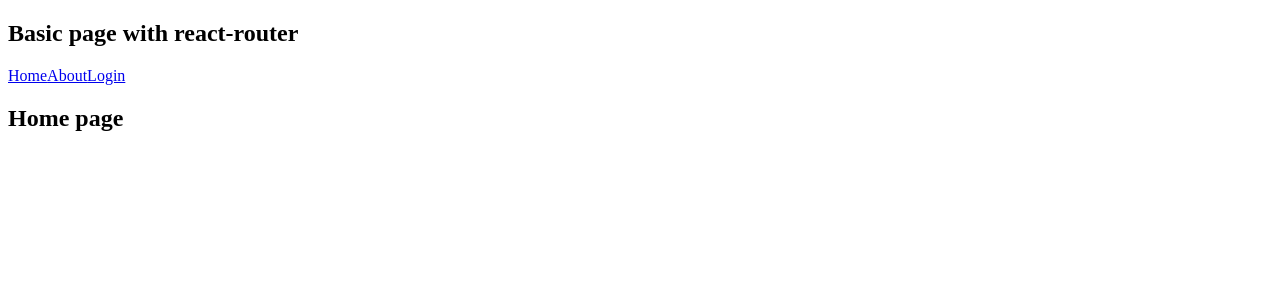
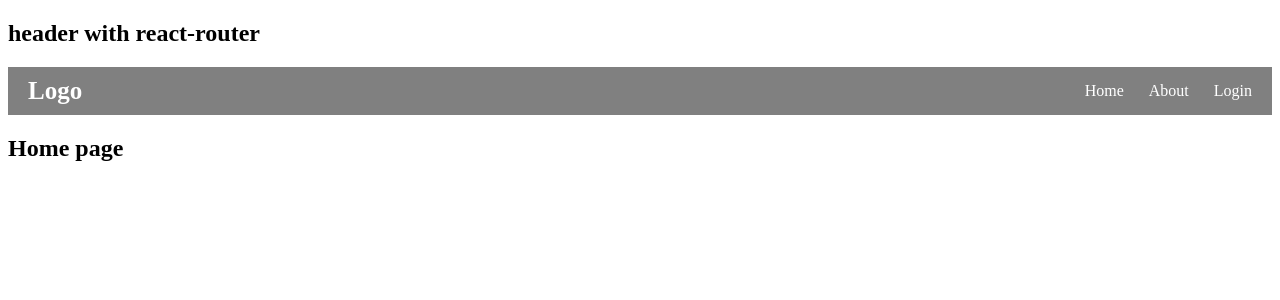
Before and after one commit to Sonukumar201995/react_practice-02, a React (Vite) app: page / in a window 1280 px wide. Shown: the top 300 px of the page. Built offline with nearby package versions, Linux system fonts and the light colour scheme.

Commit message:
header with react-router

```diff
--- a/src/App.jsx
+++ b/src/App.jsx
@@ -1,25 +1,22 @@
-import {Routes,Route,Link} from 'react-router'
-import {Home} from './Home'
-import { About } from './About';
-import { Login } from './Login';
+import{Routes,Route} from 'react-router'
 
-function App()
+import { About } from "./About";
+import { Home } from "./Home";
+import { Login } from "./Login";
+import { NavBar } from './NavBar';
+
+
+ function App()
 {
   return(
     <>
-    <h2>Basic page with react-router</h2>
-
-     <nav>
-      <Link to="/">Home</Link>
-      <Link to="/about">About</Link>
-      <Link to="/login">Login</Link>
-      </nav>
-
-      <Routes>
-        <Route path='/' element={<Home/>}/>
-        <Route path='/about' element={<About/>}/>
-        <Route path='/login' element={<Login/>}/>
-      </Routes>
+    <h2>header with react-router</h2>
+    <NavBar/>
+    <Routes>
+      <Route path="/" element={<Home/>}/>
+      <Route path='/about' element={<About/>}/>
+      <Route path='/login' element={<Login/>}/>
+    </Routes>
     </>
   )
 }
--- /dev/null
+++ b/src/NavBar.jsx
@@ -0,0 +1,30 @@
+import { Link } from 'react-router';
+import './header.css';
+
+export function NavBar() {
+  return (
+    <div className="header">
+
+      {/* Left side */}
+      <Link className="logo" to="/">
+        Logo
+      </Link>
+
+      {/* Right side */}
+      <ul className="nav-links">
+        <li>
+          <Link to="/">Home</Link>
+        </li>
+
+        <li>
+          <Link to="/about">About</Link>
+        </li>
+
+        <li>
+          <Link to="/login">Login</Link>
+        </li>
+      </ul>
+
+    </div>
+  );
+}
--- /dev/null
+++ b/src/header.css
@@ -0,0 +1,28 @@
+.header {
+    display: flex;
+    justify-content: space-between;
+    align-items: center;
+
+    background: gray;
+    padding: 10px 20px;
+}
+
+.logo {
+    color: white;
+    text-decoration: none;
+    font-size: 25px;
+    font-weight: bold;
+}
+
+.nav-links {
+    display: flex;
+    gap: 25px;
+    list-style: none;
+    margin: 0;
+    padding: 0;
+}
+
+.nav-links a {
+    color: white;
+    text-decoration: none;
+}
```
